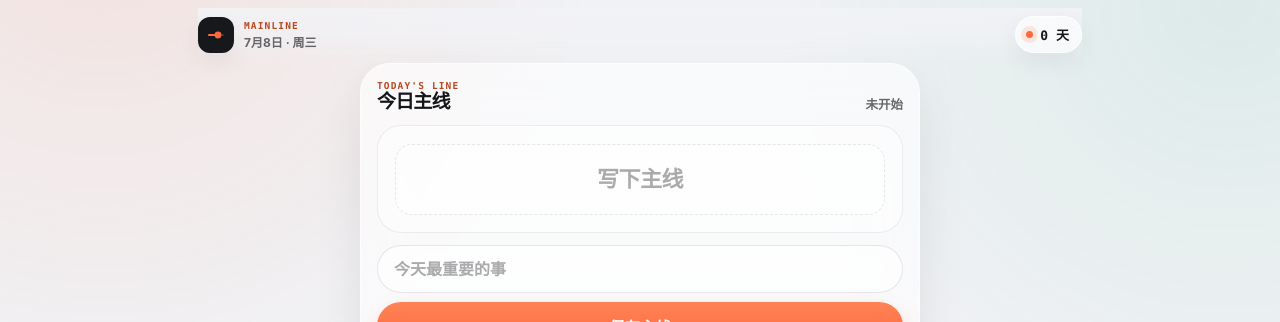
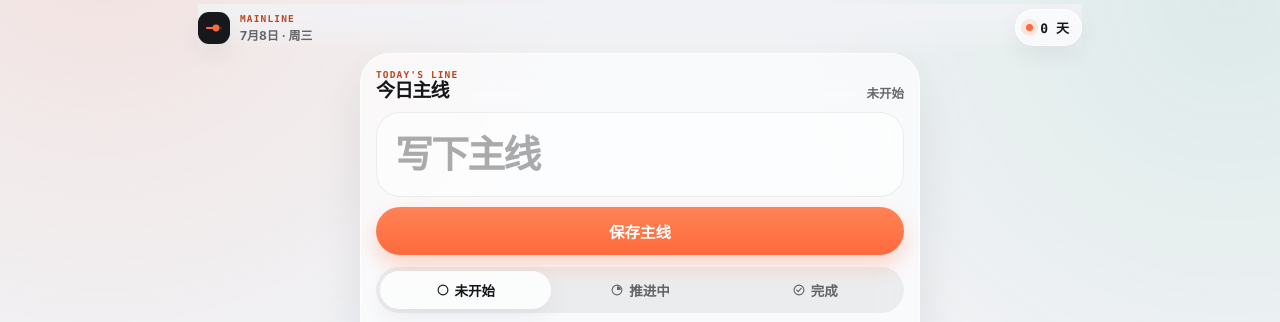
Before and after one commit to NICO3532/-, a plain HTML site: page index.html in a window 1280 px wide. Shown: the top 322 px of the page. Drawn offline with Linux system fonts and the light colour scheme.

Commit message:
Update index.html

```diff
--- a/index.html
+++ b/index.html
@@ -66,7 +66,7 @@
       width: min(100%, 920px);
       min-height: 100vh;
       margin: 0 auto;
-      padding: max(8px, env(safe-area-inset-top)) 12px calc(var(--nav-h) + 24px + env(safe-area-inset-bottom));
+      padding: max(4px, env(safe-area-inset-top)) 12px calc(var(--nav-h) + 20px + env(safe-area-inset-bottom));
     }
 
     /* ---------- header ---------- */
@@ -74,7 +74,7 @@
       position: sticky;
       top: 0;
       z-index: 20;
-      padding: 8px 0 10px;
+      padding: 5px 0 7px;
       background: linear-gradient(to bottom, rgba(241, 242, 245, .94), rgba(241, 242, 245, .66), transparent);
       backdrop-filter: blur(18px);
       -webkit-backdrop-filter: blur(18px);
@@ -83,8 +83,8 @@
     .brand { display: flex; align-items: center; gap: 10px; min-width: 0; }
     .mark {
       position: relative;
-      width: 36px; height: 36px; flex: 0 0 auto;
-      border-radius: 12px;
+      width: 32px; height: 32px; flex: 0 0 auto;
+      border-radius: 11px;
       background: #17181b;
       box-shadow: var(--shadow-soft);
     }
@@ -143,7 +143,7 @@
       * { transition-duration: .001ms !important; animation-duration: .001ms !important; }
     }
 
-    .stack, .grid { display: grid; gap: 12px; }
+    .stack, .grid { display: grid; gap: 10px; }
 
     .card {
       overflow: hidden;
@@ -153,37 +153,45 @@
       box-shadow: var(--shadow);
       backdrop-filter: var(--blur); -webkit-backdrop-filter: var(--blur);
     }
-    .pad, .hero { padding: 16px; }
-    .head { display: flex; align-items: flex-end; justify-content: space-between; gap: 12px; margin-bottom: 12px; }
+    .pad, .hero { padding: 15px; }
+    .head { display: flex; align-items: flex-end; justify-content: space-between; gap: 12px; margin-bottom: 10px; }
     .title { margin: 0; font-size: 19px; line-height: 1.08; letter-spacing: -.045em; font-weight: 950; }
     .mini { color: var(--ink-70); font-size: 12.5px; font-weight: 800; white-space: nowrap; }
 
-    /* ---------- mainline hero ---------- */
+    /* ---------- mainline hero (the write surface itself) ---------- */
     .mainbox {
-      min-height: 108px;
       border-radius: 24px;
-      padding: 16px 17px 15px;
-      background: rgba(255, 255, 255, .50);
+      padding: 6px 6px 6px 16px;
+      background: rgba(255, 255, 255, .52);
       border: 1px solid var(--hairline-soft);
       box-shadow: inset 0 1px 0 rgba(255, 255, 255, .60);
-      display: flex; flex-direction: column; justify-content: center;
+      display: flex; align-items: center;
+      transition: border-color .18s ease, box-shadow .18s ease, background .18s ease;
     }
-    .maintext {
-      margin: 0;
-      font-size: clamp(27px, 8vw, 44px);
-      line-height: 1.08;
-      letter-spacing: -.055em;
+    .mainbox:focus-within {
+      background: rgba(255, 255, 255, .82);
+      border-color: rgba(255, 106, 61, .40);
+      box-shadow: inset 0 1px 0 rgba(255, 255, 255, .60), 0 0 0 5px var(--rail-dim);
+    }
+    .mainline-field {
+      width: 100%;
+      border: 0 !important;
+      background: transparent !important;
+      backdrop-filter: none !important; -webkit-backdrop-filter: none !important;
+      resize: none;
+      overflow: hidden;
+      padding: 13px 2px !important;
+      min-height: 34px;
+      font-size: clamp(24px, 7.4vw, 38px);
+      line-height: 1.18;
+      letter-spacing: -.05em;
       font-weight: 950;
-      word-break: break-word;
+      font-family: var(--font);
     }
-    .maintext.empty {
-      font-size: clamp(15px, 4.2vw, 22px);
-      letter-spacing: -.02em;
-      font-weight: 780;
-      color: var(--ink-40);
-    }
+    .mainline-field::placeholder { color: var(--ink-40); font-weight: 800; }
+    .mainline-field:focus { box-shadow: none !important; }
 
-    .entry { display: grid; gap: 9px; margin-top: 12px; }
+    .entry { display: grid; gap: 9px; margin-top: 10px; }
     input, textarea {
       width: 100%;
       outline: none;
@@ -484,11 +492,10 @@
           </div>
 
           <div class="mainbox">
-            <p class="maintext empty" id="mainlineText">写下主线</p>
+            <textarea id="mainlineInput" class="mainline-field" placeholder="写下主线" rows="1" maxlength="60"></textarea>
           </div>
 
           <div class="entry">
-            <input id="mainlineInput" type="text" placeholder="今天最重要的事" maxlength="60" />
             <button class="btn rail" type="button" onclick="ML.saveMainline()">保存主线</button>
           </div>
 
@@ -731,12 +738,9 @@
         el("streakText").textContent = streak() + " 天";
         el("streakPill").classList.toggle("lit", Number(record.progress || 0) > 0);
         el("statusText").textContent = labelOf(record.status);
-        el("mainlineText").textContent = record.mainline || "写下主线";
         el("mainlineInput").value = record.mainline || "";
         el("nextText").value = record.next || "";
-
-        if (record.mainline) el("mainlineText").classList.remove("empty");
-        else el("mainlineText").classList.add("empty");
+        autosizeMainline();
 
         renderStatus(record.status);
         renderProgress(record.progress);
@@ -752,6 +756,12 @@
           if (buttons[i].getAttribute("data-status") === status) buttons[i].classList.add("active");
           else buttons[i].classList.remove("active");
         }
+      }
+
+      function autosizeMainline() {
+        var t = el("mainlineInput");
+        t.style.height = "auto";
+        t.style.height = t.scrollHeight + "px";
       }
 
       function tweenPercent(to) {
@@ -1053,8 +1063,12 @@
 
       function bindFallbacks() {
         el("mainlineInput").addEventListener("keydown", function (e) {
-          if (e.key === "Enter" || e.keyCode === 13) window.ML.saveMainline();
+          if ((e.key === "Enter" || e.keyCode === 13) && !e.shiftKey) {
+            e.preventDefault();
+            window.ML.saveMainline();
+          }
         }, false);
+        el("mainlineInput").addEventListener("input", autosizeMainline, false);
 
         document.addEventListener("keydown", function (e) {
           if (e.key === "Escape") window.ML.closeDaySheet();
```
